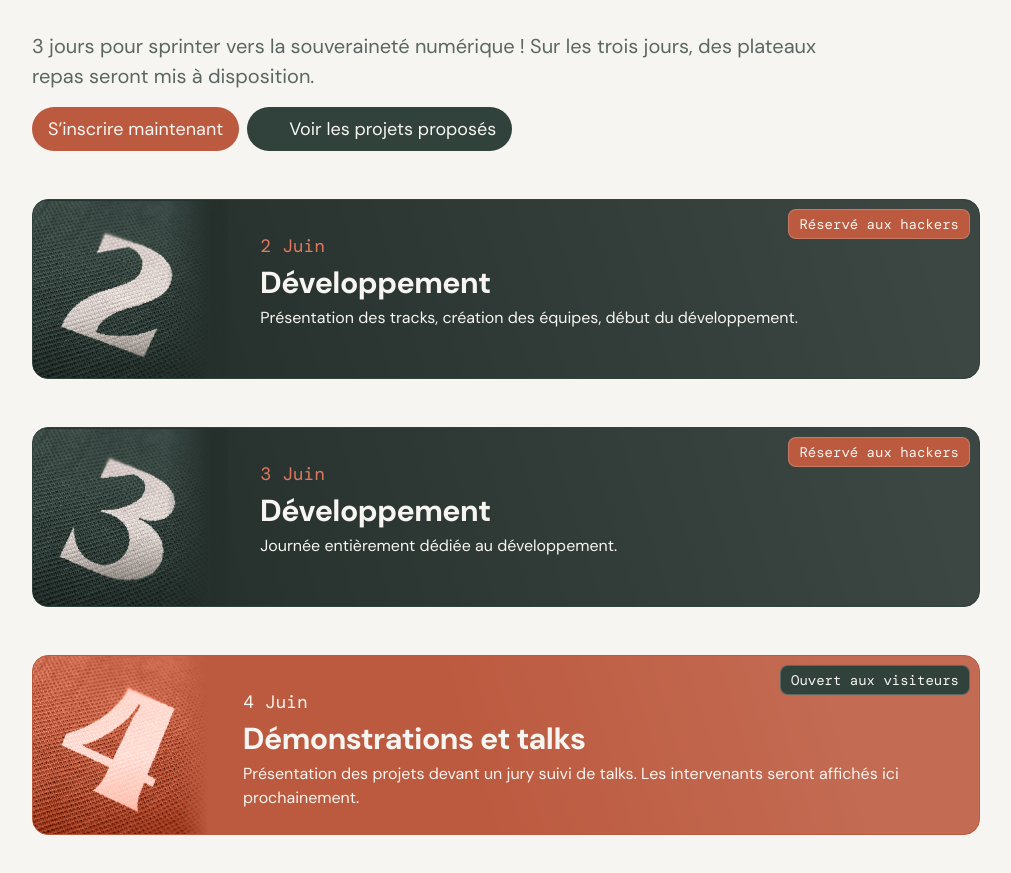
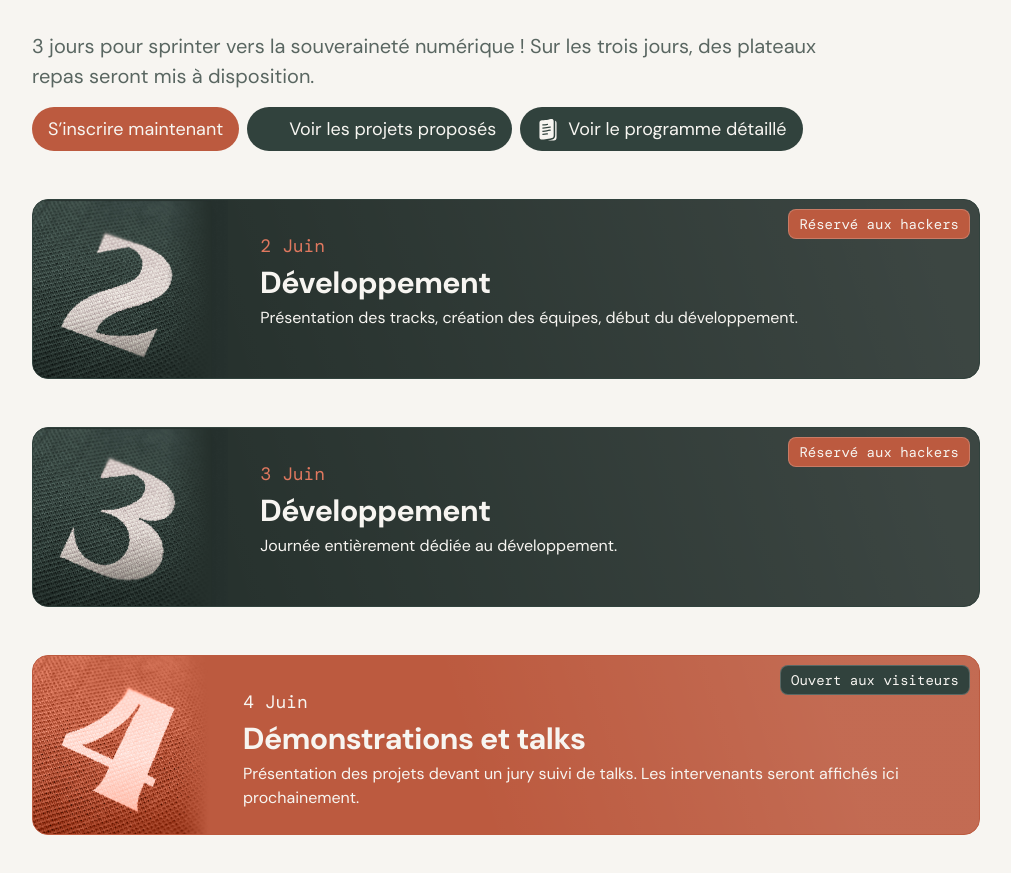
Before and after one commit to suitenumerique/hackdays, a Next.js app: page / in a window 1280 px wide. Shown: the part 4620-5493 px from the top of the page, without its empty margins (134-1145 px from the left). Built offline with nearby package versions, Linux system fonts and the light colour scheme; some icons are missing.

Commit message:
feat(partez) add link button to detailed program

```diff
--- a/public/locales/en.json
+++ b/public/locales/en.json
@@ -127,7 +127,8 @@
         "chip": "Open to visitors"
       }
     },
-    "githubButton": "See the proposed projects"
+    "githubButton": "See the proposed projects",
+    "programButton": "See the detailed program"
   },
   "histoire": {
     "tag": "News",
--- a/public/locales/fr.json
+++ b/public/locales/fr.json
@@ -127,7 +127,8 @@
         "chip": "Ouvert aux visiteurs"
       }
     },
-    "githubButton": "Voir les projets proposés"
+    "githubButton": "Voir les projets proposés",
+    "programButton": "Voir le programme détaillé"
   },
   "histoire": {
     "tag": "News",
--- a/src/sections/Partez.tsx
+++ b/src/sections/Partez.tsx
@@ -6,6 +6,7 @@ import { GithubButton } from '@/components/GithubButton';
 import Date2 from '@/assets/date/date-2.png'
 import Date3 from '@/assets/date/date-3.png'
 import Date4 from '@/assets/date/date-4.png'
+import LogoDocsMono from '@/assets/logo/logo-docs-mono.svg'
 
 export function Partez() {
   const { t } = useTranslations()
@@ -32,6 +33,16 @@ export function Partez() {
           {t('partez.button')}
         </a>
         <GithubButton text={t('partez.githubButton')} />
+	<a
+	  href="https://docs.numerique.gouv.fr/docs/edaf6617-5102-4bce-b0f0-523b68728bcc/"
+	  target="_blank"
+	  rel="noopener noreferrer"
+	  aria-label={t('partez.programButton')}
+	  className="flex gap-2 text-lg justify-center py-2 items-center px-4 rounded-full bg-green-700 text-beige-100 text-center transition-all hover:bg-orange-500"
+	>
+	  <img src={LogoDocsMono.src} className="text-beige-100" />
+	  {t('partez.programButton')}
+	</a>
         </div>
         </AnimatedSection>
 
```
Also changed, not shown: src/assets/logo/logo-docs-mono.svg (added).
